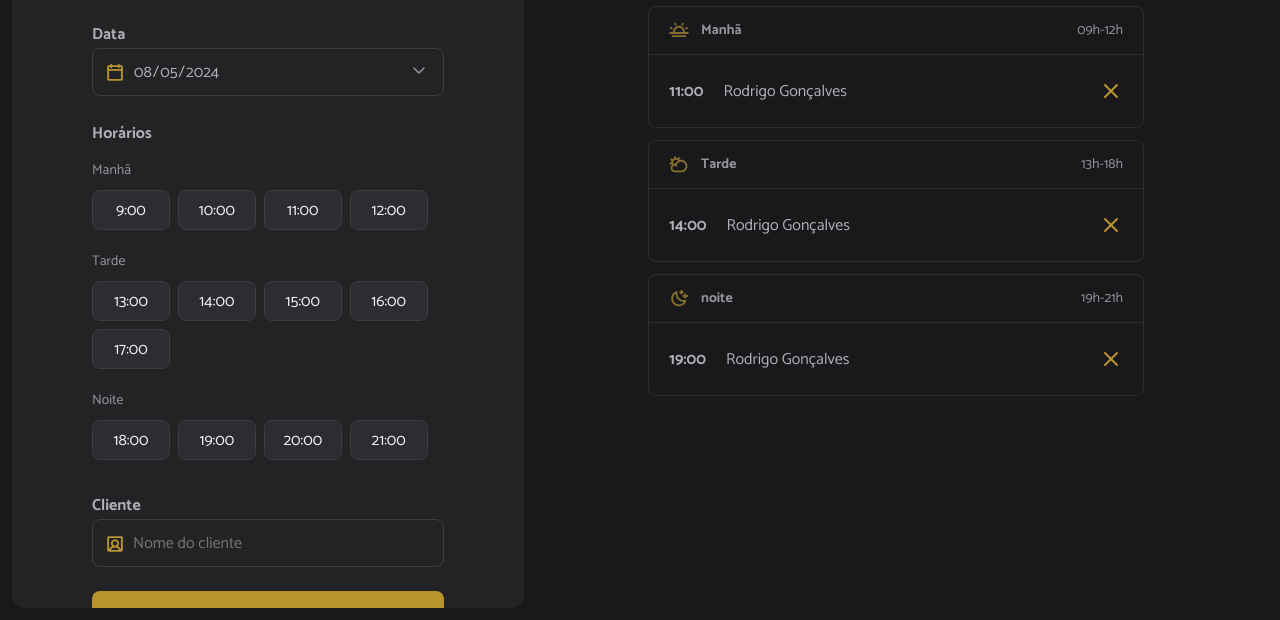
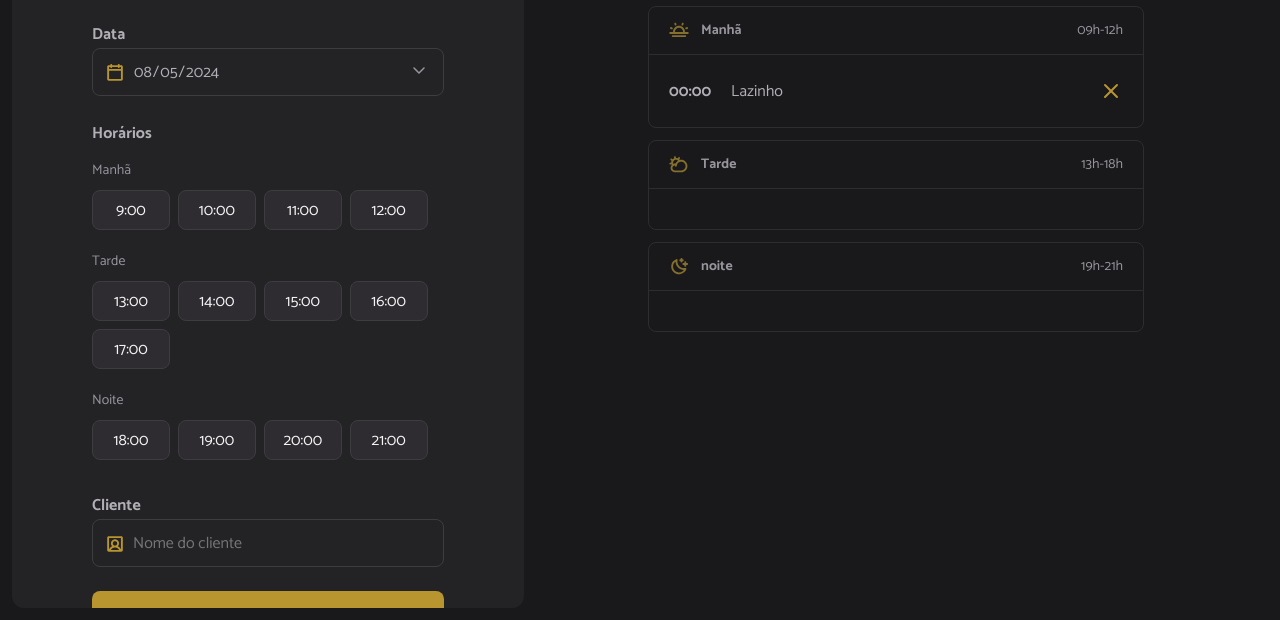
Before and after one commit to Drlazinho/hairday-main, a website built with webpack: page index.html in a window 1280 px wide. Shown: the part 180-800 px from the top of the page. Built offline with nearby package versions, Linux system fonts and the light colour scheme; data requests are answered from the project's data file.

Commit message:
Rendering days

```diff
--- a/index.html
+++ b/index.html
@@ -86,7 +86,7 @@
             <span>09h-12h</span>
           </header>
           <ul id="period-morning" class="period">
-            <!-- Exemplo  -->
+            <!-- Exemplo
             <li>
               <strong>11:00</strong>
               <span>Rodrigo Gonçalves</span>
@@ -95,7 +95,7 @@
                 alt="Cancelar"
                 class="cancel-icon"
               />
-            </li>
+            </li>-->
           </ul>
         </section>
 
@@ -106,8 +106,7 @@
             <span>13h-18h</span>
           </header>
           <ul id="period-afternoon" class="period">
-            <!-- Exemplo -->
-            <li>
+            <!-- Exemplo
               <strong>14:00</strong>
               <span>Rodrigo Gonçalves</span>
               <img
@@ -115,7 +114,8 @@
                 alt="Cancelar"
                 class="cancel-icon"
               />
-            </li>
+            </li>-->
+            <li>
           </ul>
         </section>
 
@@ -126,7 +126,7 @@
             <span>19h-21h</span>
           </header>
           <ul id="period-night" class="period">
-            <!-- Exemplo -->
+            <!-- Exemplo
             <li>
               <strong>19:00</strong>
               <span>Rodrigo Gonçalves</span>
@@ -135,7 +135,7 @@
                 alt="Cancelar"
                 class="cancel-icon"
               />
-            </li>
+            </li> -->
           </ul>
         </section>
       </aside>
--- a/src/modules/schedules/load.js
+++ b/src/modules/schedules/load.js
@@ -1,5 +1,6 @@
 import { scheduleFetchByDay } from "../../services/schedule-new.js";
 import { hoursLoad } from "../form/hours-load";
+import { schedulesShow } from "./show.js";
 
 const selectedDate = document.getElementById("date");
 
@@ -8,5 +9,7 @@ export async function schedulesDay() {
 
   const dailySchedules = await scheduleFetchByDay({date})
 
+  schedulesShow({ dailySchedules })
+
   hoursLoad({ date });
 }
--- /dev/null
+++ b/src/modules/schedules/show.js
@@ -0,0 +1,48 @@
+import dayjs from "dayjs"
+
+const periodMorning = document.querySelector("#period-morning")
+const periodAfternoon = document.querySelector("#period-afternoon")
+const periodNight = document.querySelector("#period-night")
+
+export function schedulesShow({ dailySchedules }) {
+    try {
+        periodMorning.innerHTML = ""
+        periodAfternoon.innerHTML = ""
+        periodNight.innerHTML = ""
+
+        dailySchedules.forEach((schedule) => {
+            const item = document.createElement("li")
+            const time = document.createElement("strong")
+            const name = document.createElement("span")
+
+            item.setAttribute("data-id", schedule.id)
+
+            time.textContent = dayjs(schedule.when).format("HH:mm")
+            name.textContent = schedule.name
+
+            const cancelIcon = document.createElement("img")
+            cancelIcon.classList.add("cancel-icon")
+            cancelIcon.setAttribute("src", "./src/assets/cancel.svg")
+            cancelIcon.setAttribute("alt", "Cancelar")
+
+
+            item.append(time, name, cancelIcon)
+
+            const hour = dayjs(schedule.when).hour()
+
+            // rendering schedule in session
+            if(hour <= 12) {
+                periodMorning.appendChild(item)
+            }
+            else if( hour > 12 && hour <= 18) {
+                periodAfternoon.appendChild(item)
+            }
+            else {
+                periodNight.appendChild(item)
+            }
+        });
+    } catch (error) {
+        console.log(error);
+        alert("Não foi possível exibir os agendamentos. Tente novamente mais tarde.");
+    }
+}
--- a/src/services/schedule-new.js
+++ b/src/services/schedule-new.js
@@ -1,3 +1,4 @@
+import dayjs from "dayjs";
 import { apiConfig } from "./api-config.js";
 
 export async function scheduleNew({ id, name, when }) {
```
